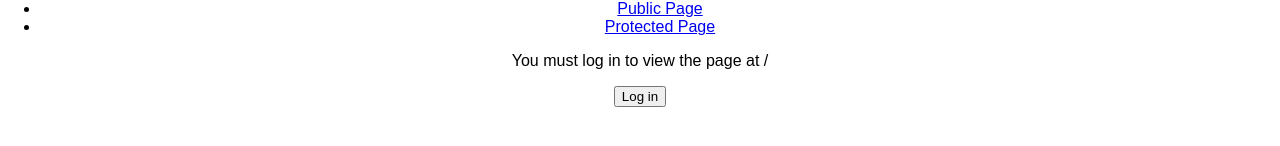
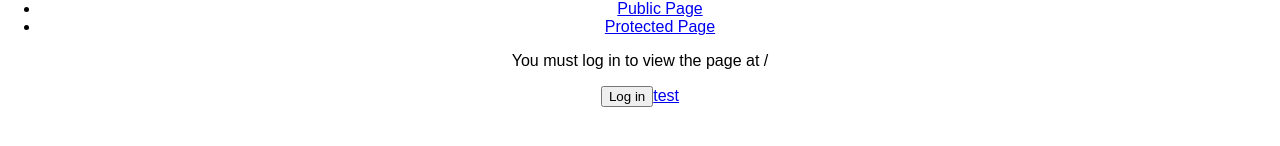
Before and after one commit to claasahl/spotware-adapter, a React (Create React App) app in the folder frontend/: page /login in a window 1280 px wide. Shown: the part 240-386 px from the top of the page. Built offline with nearby package versions, Linux system fonts and the light colour scheme; no server answers; the HTML template or start-up script is replaced by a standard one.

Commit message:
drafted work flow for handling authorization tokens

```diff
--- a/frontend/package.json
+++ b/frontend/package.json
@@ -6,8 +6,10 @@
     "@fortawesome/fontawesome-svg-core": "^1.2.15",
     "@fortawesome/free-solid-svg-icons": "^5.7.2",
     "@fortawesome/react-fontawesome": "^0.1.4",
+    "@types/query-string": "^6.2.0",
     "apollo-boost": "^0.1.28",
     "graphql": "^14.1.1",
+    "query-string": "^6.2.0",
     "react": "^16.8.3",
     "react-apollo": "^2.4.1",
     "react-dom": "^16.8.3",
--- a/frontend/src/App.tsx
+++ b/frontend/src/App.tsx
@@ -7,6 +7,7 @@ import { BrowserRouter, Link, Route } from "react-router-dom";
 
 import "./App.css";
 import AuthButton from "./AuthButton";
+import Callback from "./Callback";
 import { client } from "./client";
 import Login from "./Login";
 import PrivateRoute from "./PrivateRoute";
@@ -38,6 +39,7 @@ class App extends React.Component {
               </ul>
               <Route path="/public" component={Public} />
               <Route path="/login" component={Login} />
+              <Route path="/callback" component={Callback} />
               <PrivateRoute path="/protected" component={Protected} />
             </div>
           </div>
--- /dev/null
+++ b/frontend/src/Callback.tsx
@@ -0,0 +1,10 @@
+import { parse } from "query-string";
+import * as React from "react";
+
+export class Callback extends React.Component {
+  public render() {
+    const { code } = parse(location.search);
+    return <p>here we go: {code}</p>;
+  }
+}
+export default Callback;
--- a/frontend/src/Login.tsx
+++ b/frontend/src/Login.tsx
@@ -2,6 +2,7 @@ import * as React from "react";
 import { Redirect, RouteComponentProps } from "react-router-dom";
 
 import { fakeAuth } from "./fakeAuth";
+import { spotware } from "./spotware";
 
 interface IState {
   redirectToReferrer: boolean;
@@ -24,6 +25,7 @@ export class Login extends React.Component<RouteComponentProps, IState> {
       <div>
         <p>You must log in to view the page at {from.pathname}</p>
         <button onClick={this.login}>Log in</button>
+        <a href={spotware.auth()}>test</a>
       </div>
     );
   }
--- /dev/null
+++ b/frontend/src/spotware.ts
@@ -0,0 +1,17 @@
+export const spotware = {
+  oauth2: {
+    auth: process.env.REACT_APP__SPOTWARE__AUTH_URI as string,
+    clientId: process.env.REACT_APP__SPOTWARE__CLIENT_ID as string,
+    redirect: process.env.REACT_APP__SPOTWARE__REDIRECT_URI as string,
+    scope: process.env.REACT_APP__SPOTWARE__SCOPE as string,
+    token: process.env.REACT_APP__SPOTWARE__TOKEN_URI as string
+  },
+  auth() {
+    const clientId = encodeURI(this.oauth2.clientId);
+    const redirectUri = encodeURI(this.oauth2.redirect);
+    const scope = encodeURI(this.oauth2.scope);
+    return `${
+      this.oauth2.auth
+    }?client_id=${clientId}&redirect_uri=${redirectUri}&scope=${scope}`;
+  }
+};
```
Also changed, not shown: 2 other files (tests, documents, lock files or other folders).
